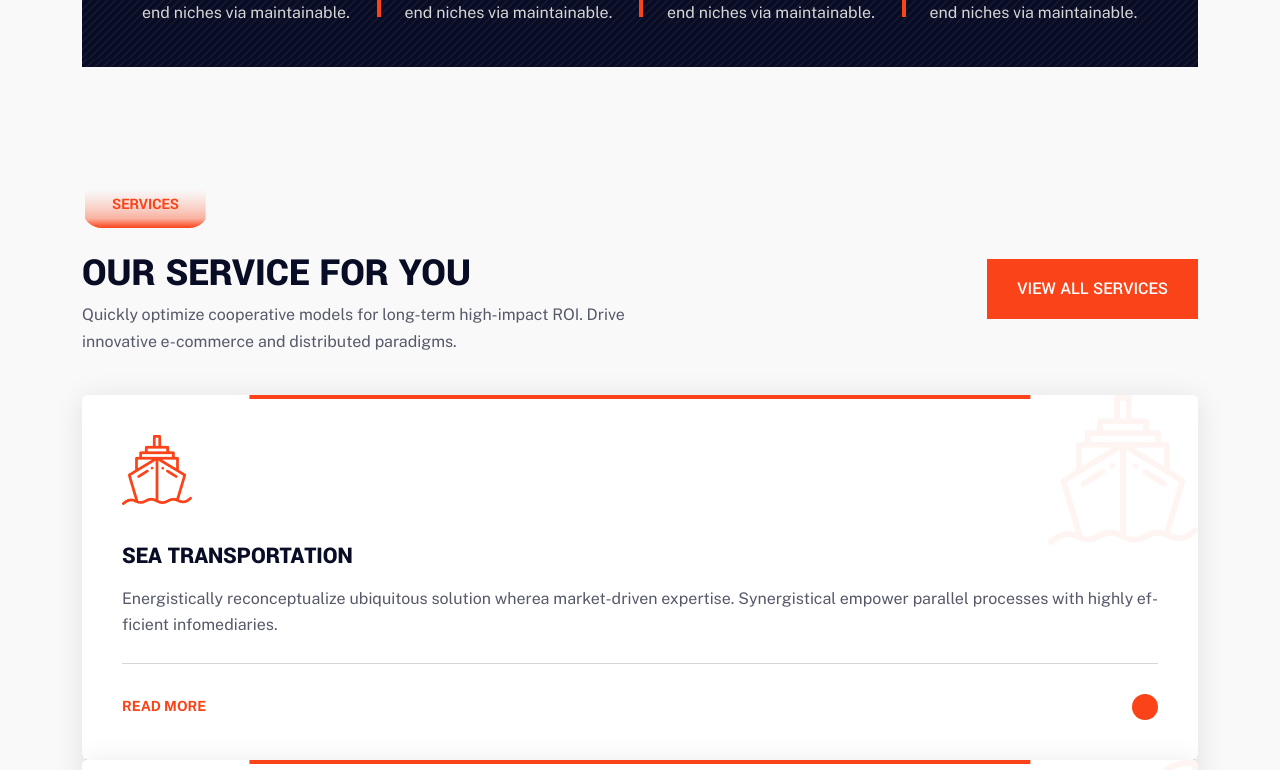
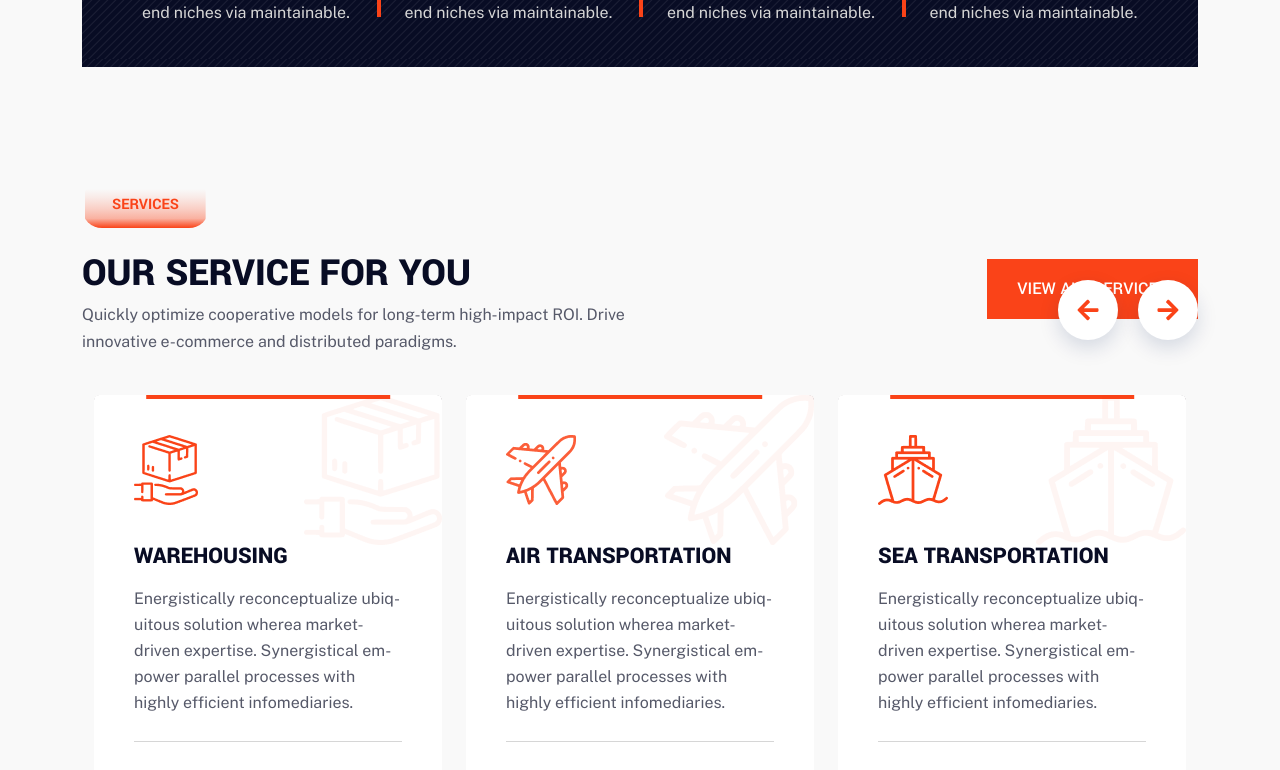
Before and after one commit to amitbd599/Transpro, a React (Create React App) app: page /index-2 in a window 1280 px wide. Shown: the part 2000-2770 px from the top of the page. Built offline with nearby package versions, Linux system fonts and the light colour scheme.

Commit message:
Service Two add

```diff
--- a/public/assets/scss/sections/_service.scss
+++ b/public/assets/scss/sections/_service.scss
@@ -98,7 +98,7 @@
     }
   }
   .details {
-		background: #FFFFFF;
+    background: #ffffff;
     box-shadow: 0px 6px 30px rgba(0, 35, 90, 0.08);
     transition: $transition;
     padding: 32px 29px 30px;
@@ -176,7 +176,7 @@
     }
   }
   .subtitle {
-		border-bottom: 1px solid #D6D6D6;
+    border-bottom: 1px solid #d6d6d6;
     padding-bottom: 16px;
     margin-bottom: 21px;
     line-height: 39px;
@@ -187,7 +187,7 @@
       padding-left: 29px;
       line-height: 26px;
       &:after {
-				content: '';
+        content: "";
         position: absolute;
         left: 0;
         top: 7px;
@@ -219,7 +219,7 @@
   border-radius: 6px;
   padding: 40px 40px;
   background-size: cover !important;
-	box-shadow: 0px 4px 30px rgba(8, 12, 36, 0.1);
+  //   box-shadow: 0px 4px 30px rgba(8, 12, 36, 0.1);
   &:hover {
     &:after {
       opacity: 0;
@@ -239,7 +239,7 @@
     }
   }
   &:after {
-		content: '';
+    content: "";
     position: absolute;
     left: 0;
     top: 0;
@@ -251,7 +251,7 @@
     transition: $transition;
   }
   &:before {
-		content: '';
+    content: "";
     position: absolute;
     left: 50%;
     top: 0;
@@ -272,7 +272,7 @@
     }
   }
   .details {
-		h5  {
+    h5 {
       font-weight: 900;
       font-size: 24px;
       line-height: 31px;
@@ -284,7 +284,7 @@
       font-size: 16px;
       line-height: 26px;
       padding-bottom: 25px;
-			border-bottom: 1px solid #D6D6D6;
+      border-bottom: 1px solid #d6d6d6;
       margin-bottom: 30px;
       transition: $transition;
     }
@@ -315,18 +315,43 @@
   }
 }
 .service-slider {
-	.owl-nav {
-		button {
-			transform: translate(0, -50%);
-			top: 50%;
-			position: absolute;
+  .item {
+    padding: 0 12px;
   }
-		.owl-prev {
-			left: -90px;
+  .slick-next {
+    left: auto;
+    right: 80px;
+    z-index: 9;
+    top: -85px;
+    width: 60px;
+    height: 60px;
+    border-radius: 50%;
+    background: #fff;
+    color: var(--main-color);
+    padding: 18px;
+    box-shadow: 0px 8px 20px rgba(7, 36, 95, 0.15);
+    transition: all 0.2s linear;
+    &:hover {
+      background: var(--main-color);
+      color: #fff;
     }
-		.owl-next {
-			position: absolute;
-			right: -90px;
+  }
+  .slick-prev {
+    left: auto;
+    right: 0;
+    z-index: 9;
+    top: -85px;
+    width: 60px;
+    height: 60px;
+    border-radius: 50%;
+    background: #fff;
+    color: var(--main-color);
+    padding: 18px;
+    box-shadow: 0px 8px 20px rgba(7, 36, 95, 0.15);
+    transition: all 0.2s linear;
+    &:hover {
+      background: var(--main-color);
+      color: #fff;
     }
   }
 }
--- a/src/components/ServiceTwo.js
+++ b/src/components/ServiceTwo.js
@@ -1,6 +1,30 @@
 import React from "react";
+import { FaArrowLeft, FaArrowRight } from "react-icons/fa";
+import Slider from "react-slick";
 
 const ServiceTwo = () => {
+  function SampleNextArrow(props) {
+    const { className, style, onClick } = props;
+    return <FaArrowLeft className={className} onClick={onClick} />;
+  }
+  function SamplePrevArrow(props) {
+    const { className, style, onClick } = props;
+    return <FaArrowRight className={className} onClick={onClick} />;
+  }
+  const settings = {
+    dots: false,
+    arrows: true,
+    infinite: true,
+    speed: 1000,
+    slidesToShow: 3,
+    slidesToScroll: 1,
+    initialSlide: 1,
+    autoplay: true,
+    autoplaySpeed: 5000,
+    cssEase: "linear",
+    nextArrow: <SampleNextArrow />,
+    prevArrow: <SamplePrevArrow />,
+  };
   return (
     <>
       {/* service area start */}
@@ -29,6 +53,7 @@ const ServiceTwo = () => {
             </div>
           </div>
           <div className='service-slider owl-carousel'>
+            <Slider {...settings}>
               <div className='item'>
                 <div
                   className='single-service-wrap-2'
@@ -58,7 +83,7 @@ const ServiceTwo = () => {
                       <a className='read-more-text' href='service-details.html'>
                         READ MORE{" "}
                         <span>
-                        <i className='fa fa-arrow-right' />
+                          <FaArrowRight />
                         </span>
                       </a>
                     </div>
@@ -94,7 +119,7 @@ const ServiceTwo = () => {
                       <a className='read-more-text' href='service-details.html'>
                         READ MORE{" "}
                         <span>
-                        <i className='fa fa-arrow-right' />
+                          <FaArrowRight />
                         </span>
                       </a>
                     </div>
@@ -130,13 +155,50 @@ const ServiceTwo = () => {
                       <a className='read-more-text' href='service-details.html'>
                         READ MORE{" "}
                         <span>
-                        <i className='fa fa-arrow-right' />
+                          <FaArrowRight />
                         </span>
                       </a>
                     </div>
                   </div>
                 </div>
               </div>
+              <div className='item'>
+                <div
+                  className='single-service-wrap-2'
+                  style={{ backgroundImage: "url(assets/img/service/10.png)" }}
+                >
+                  <div className='thumb'>
+                    <div className='icon'>
+                      <img
+                        src='assets/img/service/service-icon-002.png'
+                        alt='img'
+                      />
+                      <img
+                        className='img-2'
+                        src='assets/img/service/service-icon-02.png'
+                        alt='img'
+                      />
+                    </div>
+                  </div>
+                  <div className='details'>
+                    <h5>AIR TRANSPORTATION</h5>
+                    <p>
+                      Energistically reconceptualize ubiquitous solution wherea
+                      market-driven expertise. Synergistical empower parallel
+                      processes with highly efficient infomediaries.
+                    </p>
+                    <div className='btn-wrap'>
+                      <a className='read-more-text' href='service-details.html'>
+                        READ MORE{" "}
+                        <span>
+                          <FaArrowRight />
+                        </span>
+                      </a>
+                    </div>
+                  </div>
+                </div>
+              </div>
+            </Slider>
           </div>
         </div>
       </div>
```
Lines whose indentation alone changed are shown as unchanged.
